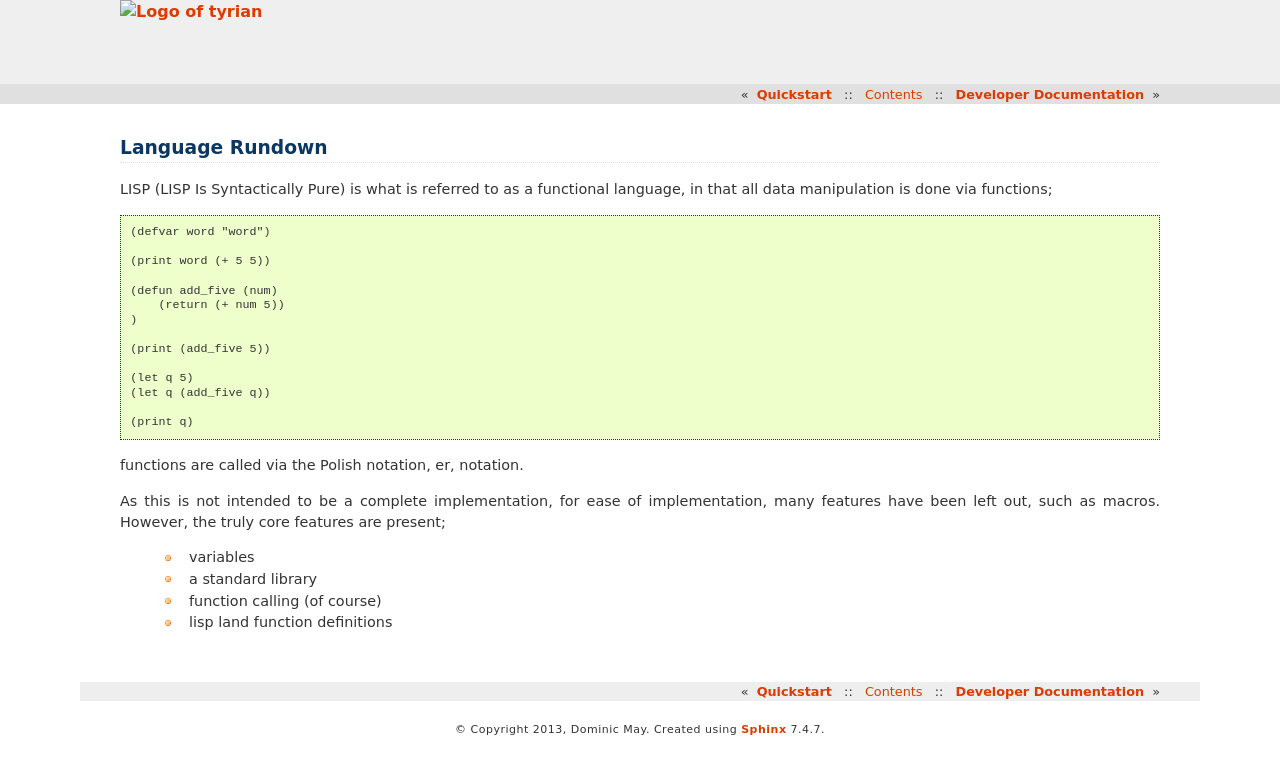
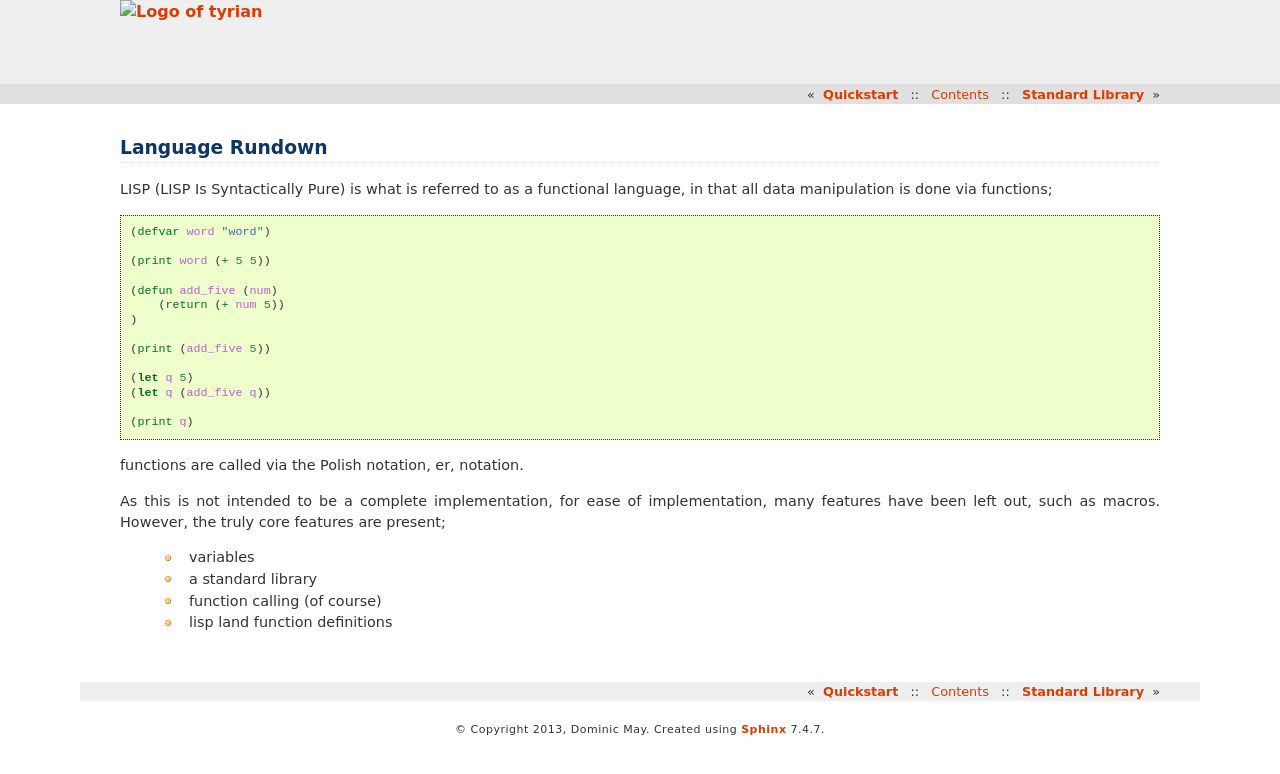
Before and after one commit to Mause/tyrian, a Sphinx documentation site: the page built from docs/source/user_docs/language_rundown.rst, in a window 1280 px wide. Shown: the top 774 px of the page. Built offline with Sphinx 7.4.7, drawn with Linux system fonts in a browser that asks for light colours; formulas are drawn with MathJax 3.

Commit message:
Common LISP highlighting!

```diff
--- a/docs/source/user_docs/index.rst
+++ b/docs/source/user_docs/index.rst
@@ -4,3 +4,4 @@
 .. toctree::
     quickstart.rst
     language_rundown.rst
+    standard_library.rst
--- a/docs/source/user_docs/language_rundown.rst
+++ b/docs/source/user_docs/language_rundown.rst
@@ -4,7 +4,7 @@ Language Rundown
 LISP (LISP Is Syntactically Pure) is what is referred to as a functional
 language, in that all data manipulation is done via functions;
 
-.. code-block:: none
+.. code-block:: common-lisp
 
     (defvar word "word")
 
--- a/docs/source/user_docs/quickstart.rst
+++ b/docs/source/user_docs/quickstart.rst
@@ -3,7 +3,7 @@ Quickstart
 
 This article will allow you to get started with Tyrian quickly. Ease is not guarenteed.
 
-.. code-block:: none
+.. code-block:: common-lisp
 
     (print "Hello World")
 
```
Also changed, not shown: docs/source/user_docs/standard_library.rst (added, +10 -0 lines).
